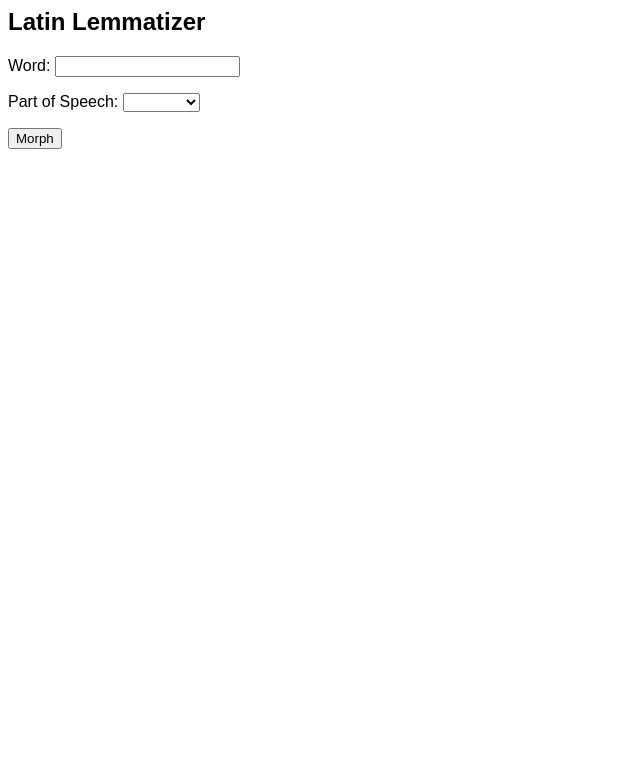
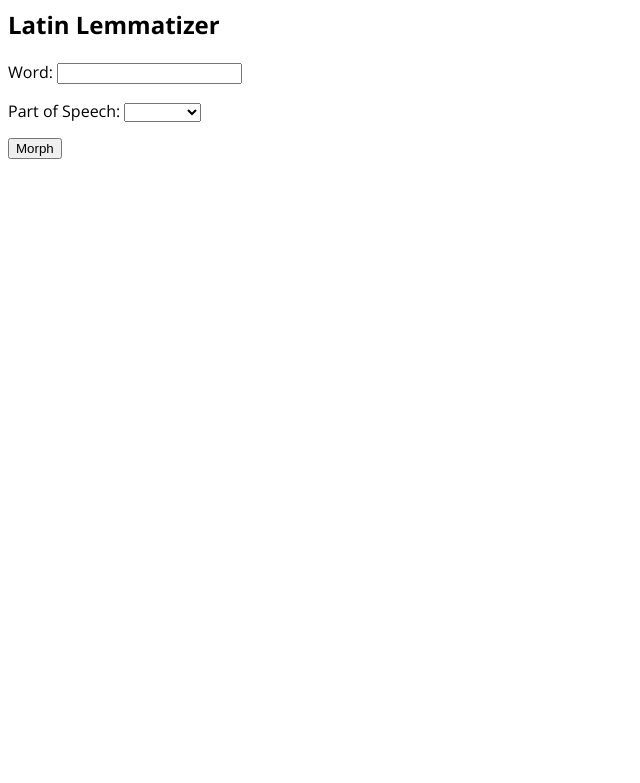
Before and after one commit to wavid-b/getFormHosting, a Flask app: page /form in a window 1280 px wide. Shown: the top 783 px of the page, without its empty margins (0-640 px from the left). Run offline with Flask 3, Linux system fonts and the light colour scheme.

Commit message:
Import Open Sans

```diff
--- a/main.py
+++ b/main.py
@@ -14,7 +14,7 @@ def form():
         if request.form["wanted_pos"] == "noun": #takes gender, number, case
             result = get_latin_form(request.form["wd"], case = request.form["case"], number = request.form["number"], gender = request.form["gender"],
                                     mood = "NULL", person = "NULL", tense = "NULL",
-                                    voice = "NULL", degree = "NULL", wanted_pos = request.form["wanted_pos"])
+                                    voice = "NULL", degree = "NULL",  wanted_pos = request.form["wanted_pos"])
 
         elif request.form["wanted_pos"] == "verb": #takes number, mood, person, tense, voice
             result = get_latin_form(request.form["wd"], case = "NULL", number = request.form["number"], gender = "NULL",
--- a/static/style.css
+++ b/static/style.css
@@ -2,5 +2,5 @@ body {
     background-color: Canvas;
     color: CanvasText;
     color-scheme: light dark;
-    font-family: 'Raleway', sans-serif;
+    font-family: 'Open Sans', sans-serif;
   }
--- a/templates/form.html
+++ b/templates/form.html
@@ -1,8 +1,14 @@
 <html>
 <head>
-<script src="../static/app.js"></script>
-<link rel="stylesheet" href="../static/style.css">
-<meta name="viewport" content="width=device-width, initial-scale=1.5">
+  <script src="../static/app.js"></script>
+  <link rel="stylesheet" href="../static/style.css">
+  <meta name="viewport" content="width=device-width, initial-scale=1, maximum-scale=1">
+  <link rel="preconnect" href="https://fonts.googleapis.com">
+  <link rel="preconnect" href="https://fonts.gstatic.com" crossorigin>
+  <link rel="preconnect" href="https://fonts.googleapis.com">
+  <link rel="preconnect" href="https://fonts.googleapis.com">
+  <link rel="preconnect" href="https://fonts.gstatic.com" crossorigin>
+  <link href="https://fonts.googleapis.com/css2?family=Open+Sans:ital,wght@0,300;0,400;0,700;1,300;1,400;1,700&display=swap" rel="stylesheet">
 </head>
 <form action="#" method = "post">
     <h2>Latin Lemmatizer</h2>
```
